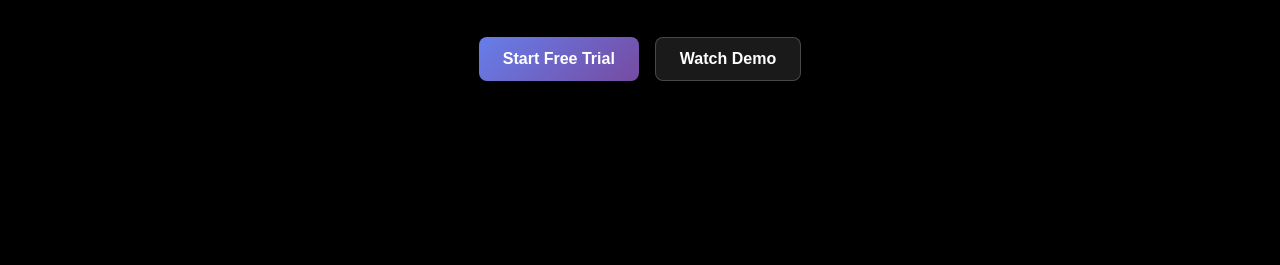
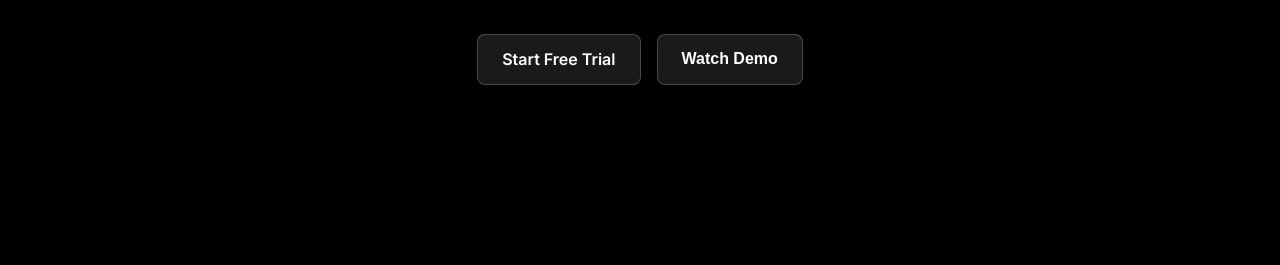
Before and after one commit to sauravyadav2000/creativAI-landingPage, a plain HTML site: page index.html in a window 1280 px wide. Shown: the part 535-800 px from the top of the page. Drawn offline with Linux system fonts and the light colour scheme.

Commit message:
Added link for an app

```diff
--- a/index.html
+++ b/index.html
@@ -40,7 +40,7 @@
                     in your brand tone. Scale content creation 10x faster with AI that learns your voice.
                 </p>
                 <div class="hero-buttons">
-                    <button class="btn btn-primary">Start Free Trial</button>
+                    <a href="https://crio-ai.vercel.app/" class="btn btn-secondary" target="_blank" rel="noopener noreferrer">Start Free Trial</a>
                     <button class="btn btn-secondary">Watch Demo</button>
                 </div>
             </div>
```
